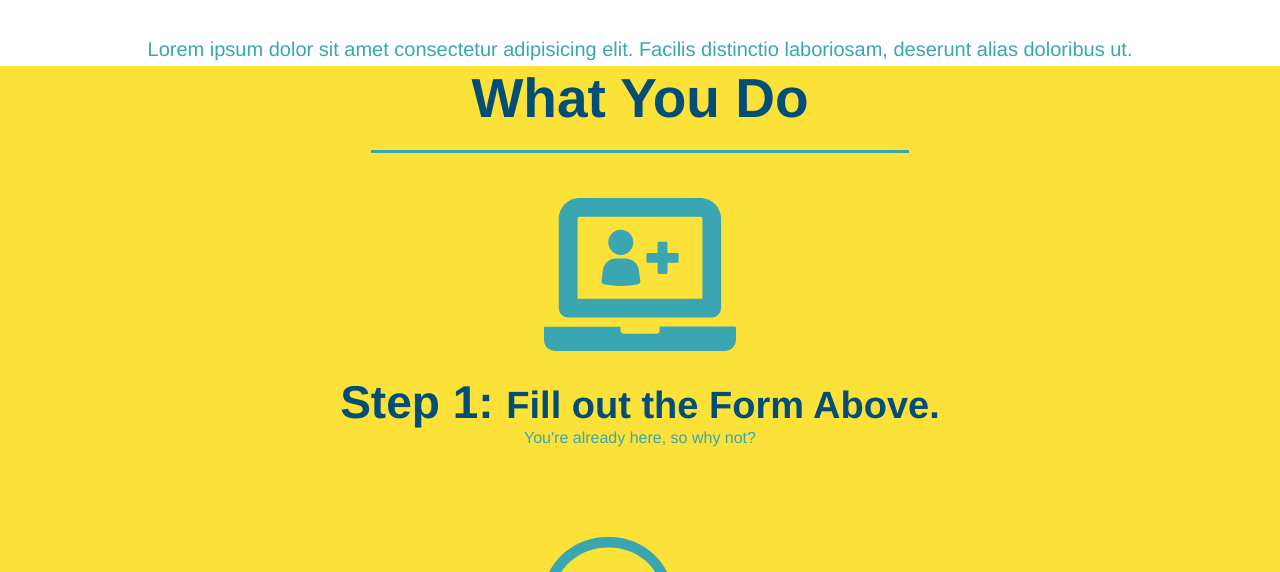
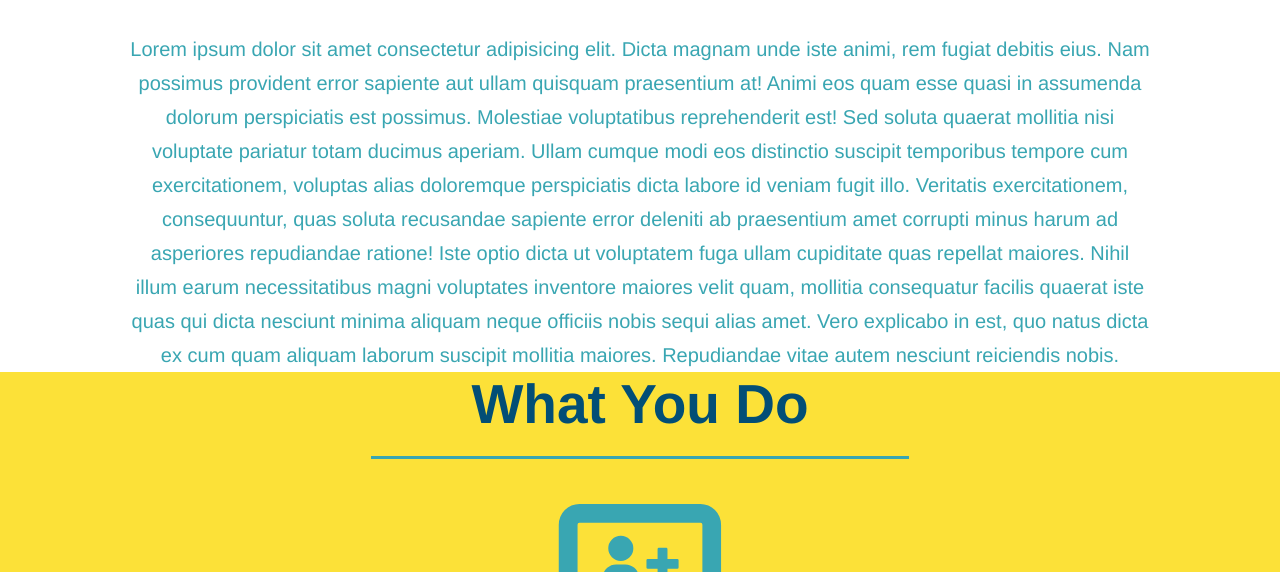
Before and after one commit to Obi815/project-run, a plain HTML site: page index.html in a window 1280 px wide. Shown: the part 772-1344 px from the top of the page. Drawn offline with Linux system fonts and the light colour scheme.

Commit message:
added develop branch

```diff
--- a/index.html
+++ b/index.html
@@ -77,7 +77,7 @@
     <section id="what-we-do" class="intro">
         <h2 class="section-title primary-border">What We Do</h2>
         <p>
-            Lorem ipsum dolor sit amet consectetur adipisicing elit. Facilis distinctio laboriosam, deserunt alias doloribus ut.
+            Lorem ipsum dolor sit amet consectetur adipisicing elit. Dicta magnam unde iste animi, rem fugiat debitis eius. Nam possimus provident error sapiente aut ullam quisquam praesentium at! Animi eos quam esse quasi in assumenda dolorum perspiciatis est possimus. Molestiae voluptatibus reprehenderit est! Sed soluta quaerat mollitia nisi voluptate pariatur totam ducimus aperiam. Ullam cumque modi eos distinctio suscipit temporibus tempore cum exercitationem, voluptas alias doloremque perspiciatis dicta labore id veniam fugit illo. Veritatis exercitationem, consequuntur, quas soluta recusandae sapiente error deleniti ab praesentium amet corrupti minus harum ad asperiores repudiandae ratione! Iste optio dicta ut voluptatem fuga ullam cupiditate quas repellat maiores. Nihil illum earum necessitatibus magni voluptates inventore maiores velit quam, mollitia consequatur facilis quaerat iste quas qui dicta nesciunt minima aliquam neque officiis nobis sequi alias amet. Vero explicabo in est, quo natus dicta ex cum quam aliquam laborum suscipit mollitia maiores. Repudiandae vitae autem nesciunt reiciendis nobis.
         </p>
     </section>
 
```
